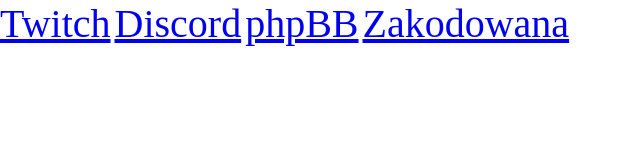
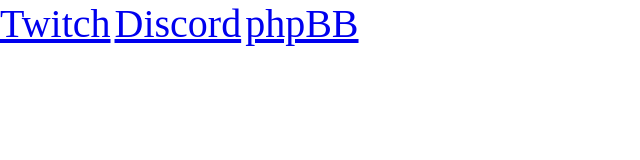
Before and after one commit to dziwuj/WWW, a plain HTML site: page index.html in a window 1280 px wide. Shown: the whole page, without its empty margins (0-640 px from the left). Drawn offline with Linux system fonts and the light colour scheme.

Commit message:
Update index.html

```diff
--- a/index.html
+++ b/index.html
@@ -10,6 +10,5 @@
     <a href="./Twitch">Twitch</a>
     <a href="./Discord">Discord</a>
     <a href="./phpBB">phpBB</a>
-    <a href="./NOTE">Zakodowana</a>
 </body>
 </html>
```
